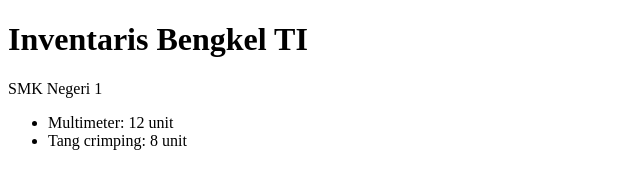
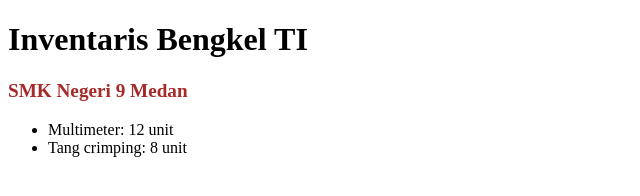
Before and after one commit to ardiansyahbinjai2-hub/inventaris-bengkel, a plain HTML site: page index.html in a window 1280 px wide. Shown: the whole page, without its empty margins (0-640 px from the left). Drawn offline with Linux system fonts and the light colour scheme.

Commit message:
Tambah Index 3

```diff
--- /dev/null
+++ b/css/style.css
@@ -0,0 +1,5 @@
+.judul{
+    font-size: larger;
+    font-weight: bold;
+    color: brown;
+}
--- a/index.html
+++ b/index.html
@@ -4,11 +4,12 @@
 <head>
     <meta charset="UTF-8">
     <meta name="viewport" content="width=device-width, initial-scale=1.0">
+    <link rel="stylesheet" href="css/style.css">
     <title>Document</title>
 </head>
 <body>
     <h1>Inventaris Bengkel TI</h1>
-    <p>SMK Negeri 1</p>
+    <p class="judul">SMK Negeri 9 Medan</p>
 
     <ul>
         <li>Multimeter: 12 unit</li>
```
